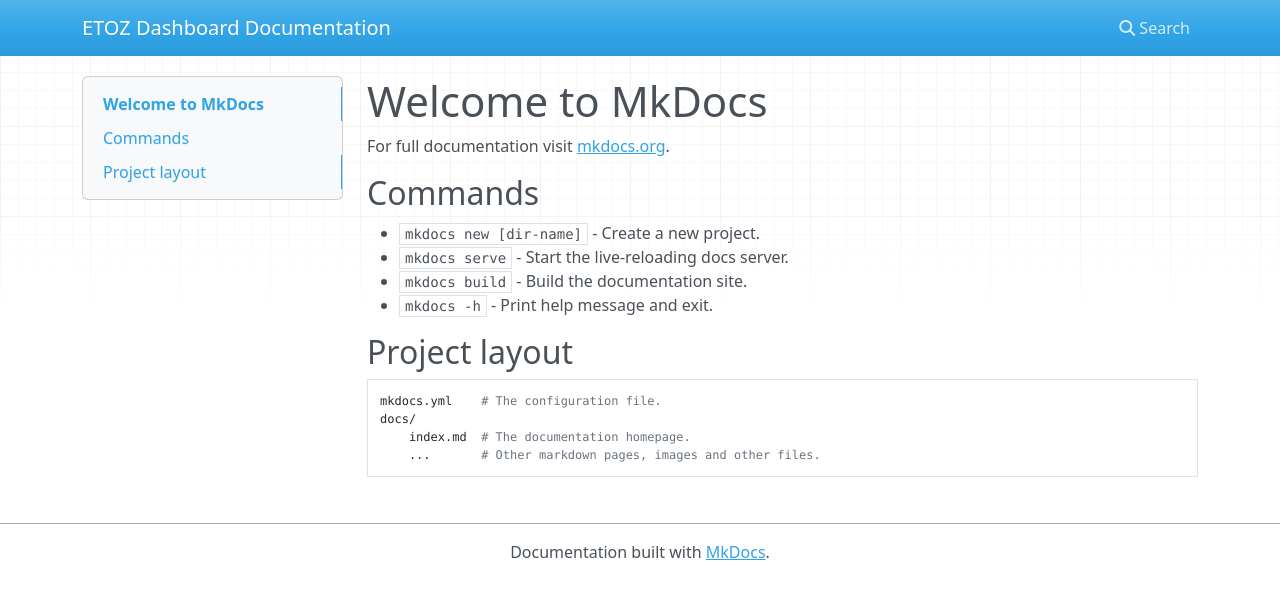
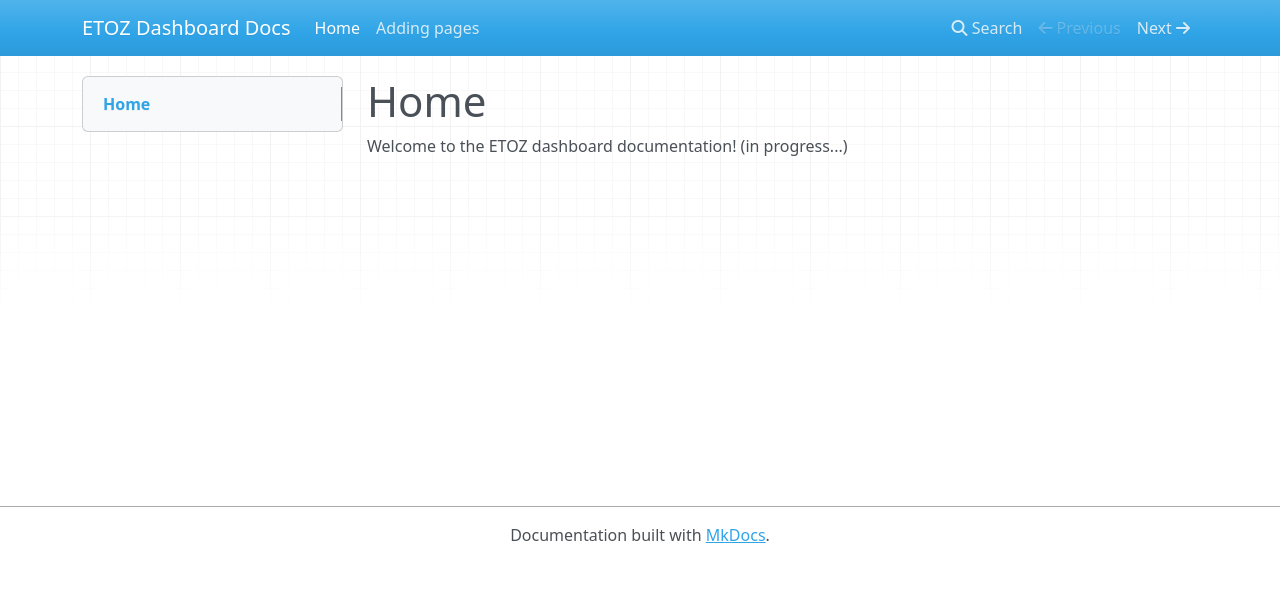
Before and after one commit to Os773/etoz-docs-on-render, an MkDocs documentation site: the page built from docs/index.md, in a window 1280 px wide. Shown: the top 599 px of the page. Built offline with MkDocs 1.6.1, drawn with Linux system fonts in a browser that asks for light colours; nearby versions of some CDN libraries.

Commit message:
Documentation Setup with .gitignore

```diff
--- a/docs/index.md
+++ b/docs/index.md
@@ -1,17 +1,3 @@
-# Welcome to MkDocs
+# Home
 
-For full documentation visit [mkdocs.org](https://www.mkdocs.org).
-
-## Commands
-
-* `mkdocs new [dir-name]` - Create a new project.
-* `mkdocs serve` - Start the live-reloading docs server.
-* `mkdocs build` - Build the documentation site.
-* `mkdocs -h` - Print help message and exit.
-
-## Project layout
-
-    mkdocs.yml    # The configuration file.
-    docs/
-        index.md  # The documentation homepage.
-        ...       # Other markdown pages, images and other files.
+Welcome to the ETOZ dashboard documentation! (in progress...)
--- a/mkdocs.yml
+++ b/mkdocs.yml
@@ -1 +1,5 @@
-site_name: ETOZ Dashboard Documentation
+site_name: ETOZ Dashboard Docs
+
+nav:
+- index.md
+- how-to.md
```
Also changed, not shown: docs/how-to.md (added, +29 -0 lines), 1 other file.
